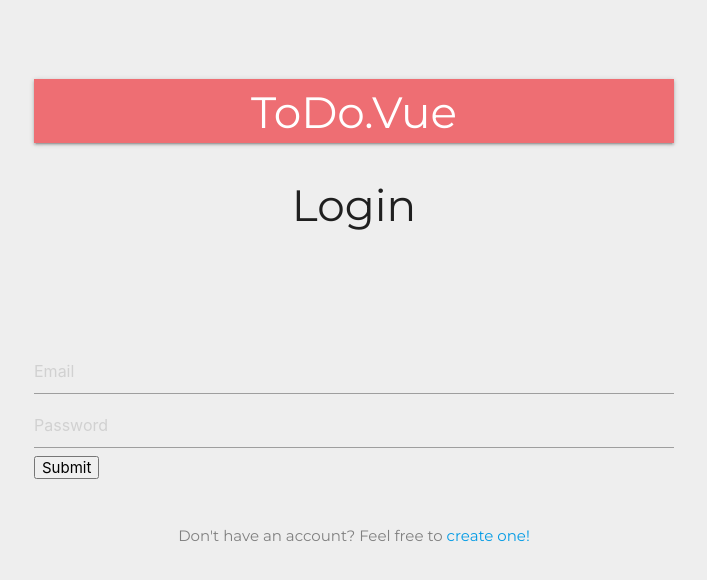
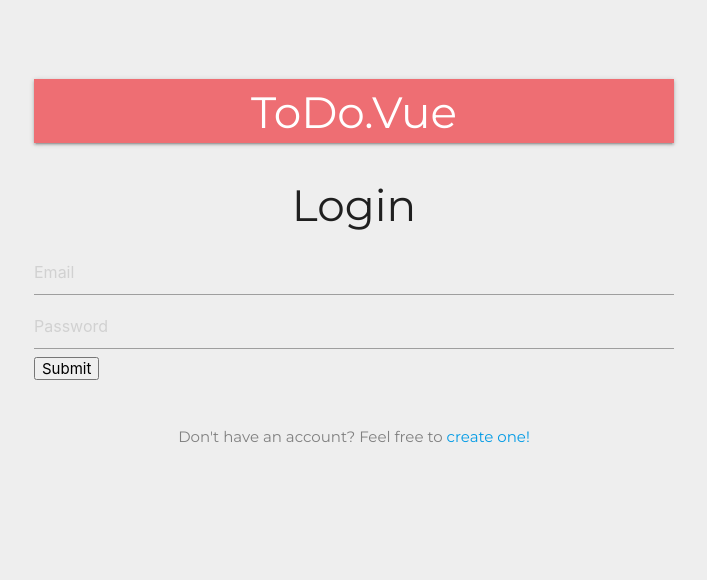
Before and after one commit to BrentBauman86/vue-test, a Vue app: page /#/login in a window 1280 px wide. Shown: the top 580 px of the page, without its empty margins (286-993 px from the left). Built offline with nearby package versions, Linux system fonts and the light colour scheme; no server answers; a small style sheet from the web is missing; what v-calendar would draw is missing.

Commit message:
fix login/signup view

```diff
--- a/src/App.vue
+++ b/src/App.vue
@@ -55,7 +55,7 @@ nav a {
 
 h3 {
   padding-top: 10px;
-  padding-bottom: 100px;
+  padding-bottom: 1px;
   margin-bottom: 6px;
   text-align: center;
 }
--- a/src/components/Login.vue
+++ b/src/components/Login.vue
@@ -1,11 +1,9 @@
 <template>
 <div class="login">
+
     <h3>Login</h3>
-
     <input type="text" v-model="email" placeholder="Email"><br>
     <input type="password" v-model="password" placeholder="Password"><br>
-
-
     <button @click="login">Submit</button>
     <p>Don't have an account?  Feel free to <router-link to='/sign-up'>create one!</router-link></p>
     </div>
@@ -40,8 +38,6 @@
 
     <style scoped src="materialize-css/dist/css/materialize.min.css">
     .login {
-        margin-top: 1000px;
-        margin-bottom: 100px;
     }
 
     input {
@@ -67,4 +63,8 @@
         text-decoration: underline;
         cursor: pointer;
      }
+
+     h3 {
+         padding-top: 45px;
+     }
     </style>
```
